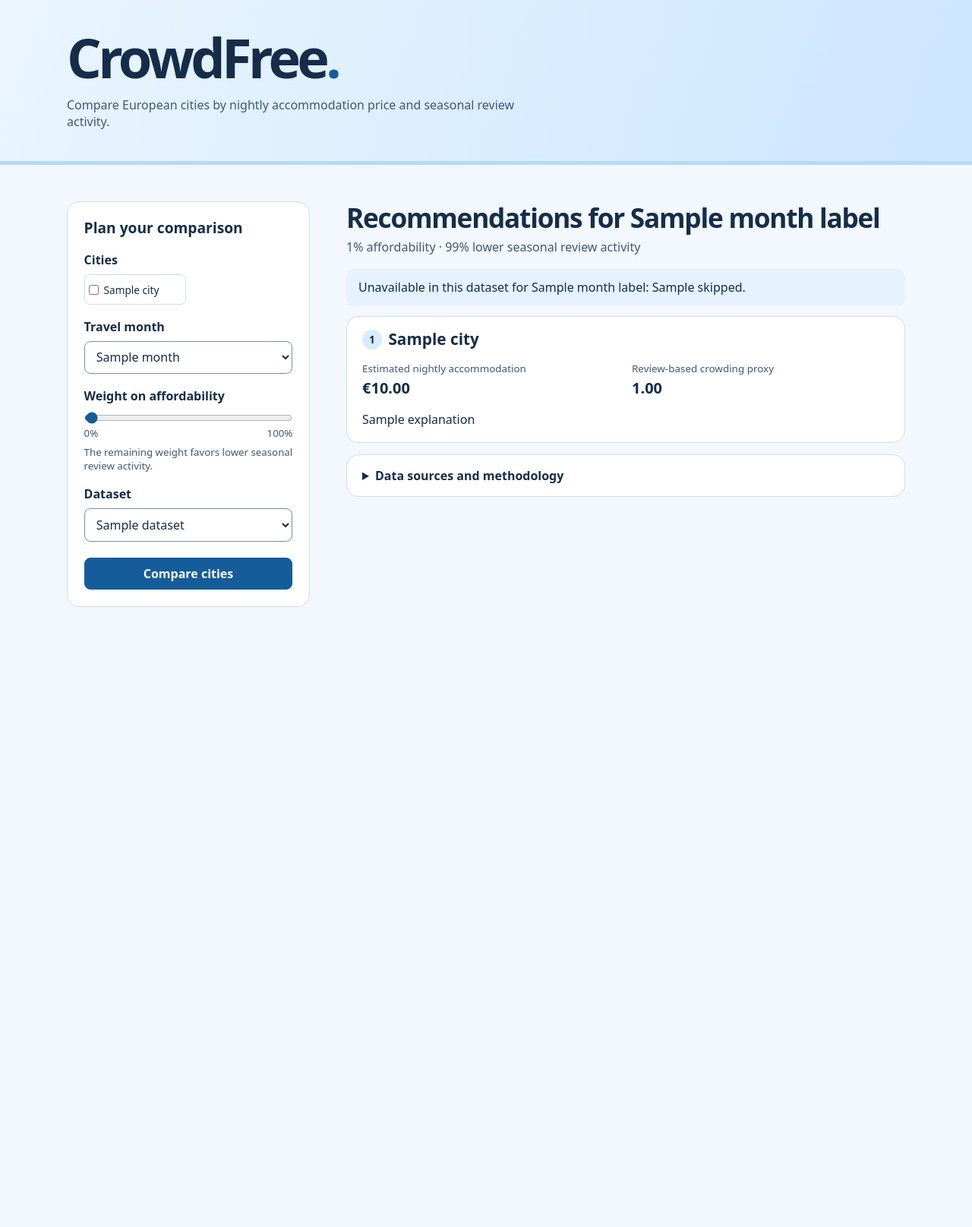
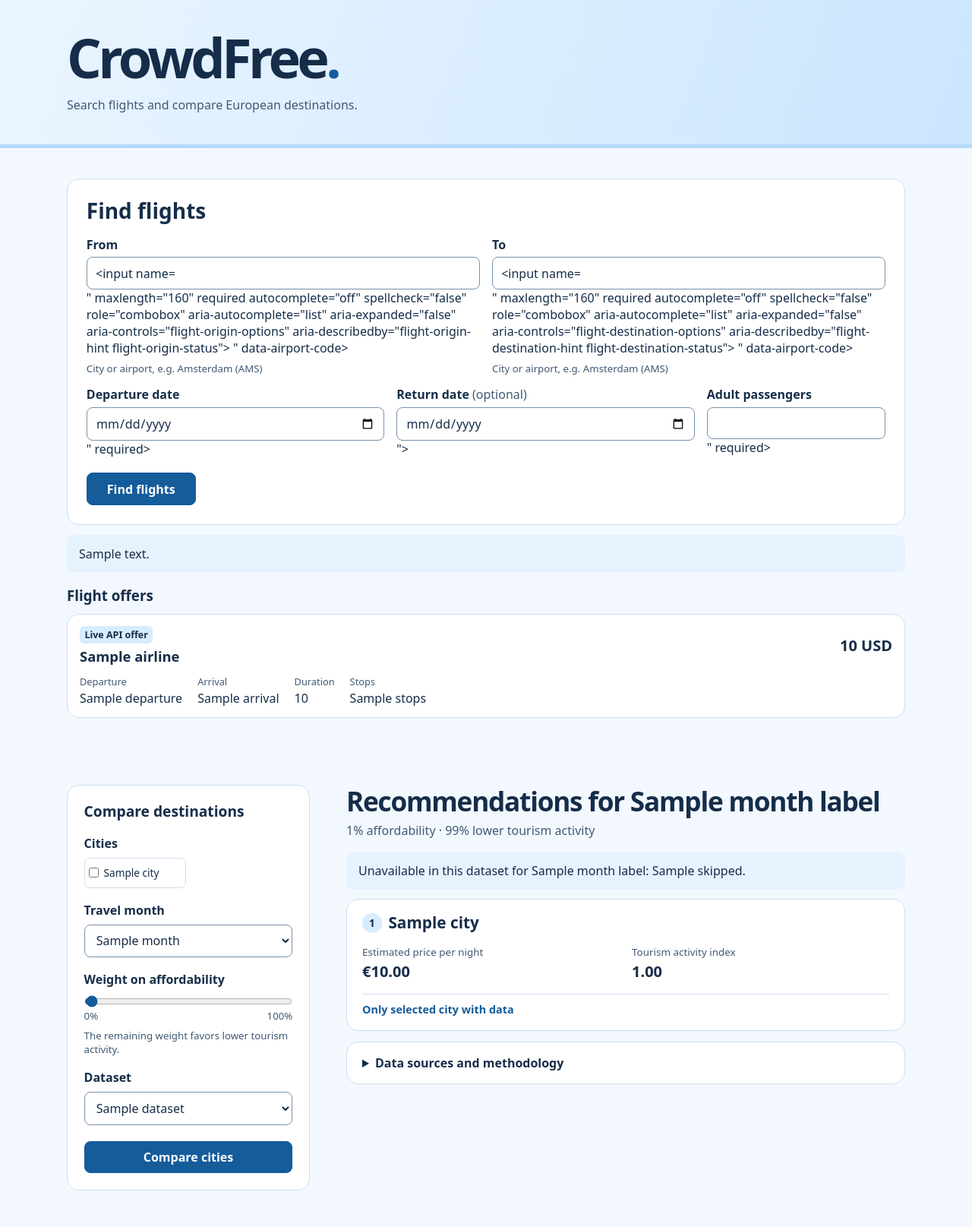
Before and after one commit to Ishchenko13/op_hackathon, a Flask app: template templates/index.html in a window 1280 px wide. Shown: the whole page at 76% size. Before the commit the page ends 799 px from the top, so only its background shows below. Run offline with Flask 3, Linux system fonts and the light colour scheme; the template is opened without the code that fills it: most values are stand-ins (such as "Sample title", 1, 10 or a date in 2020); form fields are guessed from the names that the template uses.

Commit message:
Add CrowdFree flight search interface

```diff
--- a/app.py
+++ b/app.py
@@ -1,13 +1,20 @@
 """Serve CrowdFree's HTML interface and connect it to the team modules."""
 
 from calendar import month_name
+from datetime import date
+import re
 from pathlib import Path
 
-from flask import Flask, render_template, request
+from dotenv import load_dotenv
+from flask import Flask, jsonify, render_template, request
+
+from flight_search import FORM_FIELDS, airport_suggestions, search_route
 
 app = Flask(__name__)
 
-DATA_DIR = Path(__file__).resolve().parent / "data"
+ROOT_DIR = Path(__file__).resolve().parent
+load_dotenv(ROOT_DIR / ".env")
+DATA_DIR = ROOT_DIR / "data"
 CITIES = ("Amsterdam", "Barcelona", "Paris", "Prague", "Rome", "Vienna")
 MONTHS = tuple(enumerate(month_name))[1:]
 DATASETS = {
@@ -66,6 +73,17 @@ def compare(cities, month, price_percent, dataset):
     }
 
 
+@app.get("/api/airports")
+def airports():
+    query = request.args.get("q", "").strip()
+    if not 2 <= len(query) <= 100:
+        return jsonify(airports=[])
+    try:
+        return jsonify(airports=airport_suggestions(query))
+    except (ImportError, ValueError, OSError, re.error):
+        return jsonify(airports=[], error="Airport suggestions are unavailable. Try again later."), 503
+
+
 @app.get("/")
 def index():
     submitted = request.args.get("compare") == "1"
@@ -80,6 +98,18 @@ def index():
     if dataset not in DATASETS:
         dataset = "auto"
 
+    today = date.today()
+    flight_form = {
+        field: request.args.get(field, "1" if field == "adults" else "").strip()
+        for field in FORM_FIELDS
+    }
+    flight_offers, flight_message = [], ""
+    if request.args.get("flight_search") == "1":
+        flight_offers, flight_message = search_route(flight_form, today)
+    flight_query = [
+        (key, value) for key, value in request.args.items(multi=True)
+        if key in {"compare", "city", "month", "price_weight", "dataset"}
+    ]
     return render_template(
         "index.html",
         cities=CITIES,
@@ -90,6 +120,11 @@ def index():
         price_percent=price_percent,
         datasets=DATASETS,
         dataset=dataset,
+        flight_query=flight_query,
+        flight_form=flight_form,
+        today=today.isoformat(),
+        flight_offers=flight_offers,
+        flight_message=flight_message,
         **compare(cities, month, price_percent, dataset),
     )
 
--- /dev/null
+++ b/static/airports.js
@@ -0,0 +1,135 @@
+const flightForm = document.querySelector("[data-airports-url]");
+
+if (flightForm) {
+  for (const field of flightForm.querySelectorAll("[data-airport-field]")) {
+    setupAirportField(field, flightForm.dataset.airportsUrl);
+  }
+
+  const departure = flightForm.elements.departure_date;
+  const returnDate = flightForm.elements.return_date;
+  const today = returnDate.min;
+  function updateReturnMinimum() {
+    returnDate.min = departure.value > today ? departure.value : today;
+  }
+  departure.addEventListener("change", updateReturnMinimum);
+  updateReturnMinimum();
+}
+
+function setupAirportField(field, endpoint) {
+  const input = field.querySelector("[role='combobox']");
+  const code = field.querySelector("[data-airport-code]");
+  const list = field.querySelector("[role='listbox']");
+  const status = field.querySelector("[role='status']");
+  let results = [];
+  let active = -1;
+  let timeout;
+  let pending;
+
+  function closeSuggestions() {
+    clearTimeout(timeout);
+    pending?.abort();
+    results = [];
+    active = -1;
+    list.replaceChildren();
+    list.hidden = true;
+    input.setAttribute("aria-expanded", "false");
+    input.removeAttribute("aria-activedescendant");
+    status.textContent = "";
+  }
+
+  function setValidity() {
+    input.setCustomValidity(
+      input.value && !code.value ? "Choose an airport from the suggestions." : ""
+    );
+  }
+
+  function selectAirport(result) {
+    input.value = result.display_name || `${result.city} — ${result.airport} (${result.iata})`;
+    code.value = result.iata;
+    closeSuggestions();
+    setValidity();
+    status.textContent = `Selected ${input.value}.`;
+  }
+
+  function showSuggestions(airports) {
+    results = airports;
+    airports.forEach((airport, index) => {
+      const option = document.createElement("li");
+      option.id = `${list.id}-${index}`;
+      option.setAttribute("role", "option");
+      option.setAttribute("aria-selected", "false");
+      option.textContent = `${airport.city} · ${airport.airport} (${airport.iata})`;
+      option.addEventListener("mousedown", (event) => event.preventDefault());
+      option.addEventListener("click", () => selectAirport(airport));
+      list.append(option);
+    });
+    list.hidden = airports.length === 0;
+    input.setAttribute("aria-expanded", String(!list.hidden));
+    status.textContent = airports.length
+      ? `${airports.length} airport suggestions available.`
+      : "No matching airports.";
+  }
+
+  input.addEventListener("input", () => {
+    code.value = "";
+    setValidity();
+    closeSuggestions();
+    const query = input.value.trim();
+    if (query.length < 2) return;
+
+    timeout = setTimeout(async () => {
+      const controller = new AbortController();
+      pending = controller;
+      const url = new URL(endpoint, window.location.href);
+      url.searchParams.set("q", query);
+      status.textContent = "Searching airports…";
+      try {
+        const response = await fetch(url, { signal: controller.signal });
+        const data = await response.json();
+        if (controller.signal.aborted) return;
+        if (!response.ok || data.error) {
+          status.textContent = data.error || "Airport suggestions are temporarily unavailable.";
+          return;
+        }
+        showSuggestions(data.airports);
+      } catch (error) {
+        if (!controller.signal.aborted) {
+          status.textContent = "Airport suggestions are temporarily unavailable.";
+        }
+      }
+    }, 180);
+  });
+
+  input.addEventListener("keydown", (event) => {
+    if (event.key === "Escape") {
+      closeSuggestions();
+      return;
+    }
+    if (!results.length) return;
+    if (event.key === "Enter" && active >= 0) {
+      event.preventDefault();
+      selectAirport(results[active]);
+      return;
+    }
+    if (event.key !== "ArrowDown" && event.key !== "ArrowUp") return;
+
+    event.preventDefault();
+    if (event.key === "ArrowDown") {
+      active = (active + 1) % results.length;
+    } else {
+      active = active <= 0 ? results.length - 1 : active - 1;
+    }
+    for (const [index, option] of Array.from(list.children).entries()) {
+      option.setAttribute("aria-selected", String(index === active));
+    }
+    const option = list.children[active];
+    input.setAttribute("aria-activedescendant", option.id);
+    option.scrollIntoView({ block: "nearest" });
+  });
+
+  field.addEventListener("focusout", (event) => {
+    if (!field.contains(event.relatedTarget)) closeSuggestions();
+  });
+
+  setValidity();
+}
--- /dev/null
+++ b/static/flights.css
@@ -0,0 +1,82 @@
+.flight-section {
+  margin-block: clamp(1.5rem, 4vw, 2.5rem);
+  scroll-margin-top: 1rem;
+}
+
+.flight-form { padding: clamp(1rem, 3vw, 1.55rem); }
+.flight-form h2 { margin: 0 0 1rem; font-size: clamp(1.35rem, 3vw, 1.75rem); }
+
+.flight-route, .flight-dates {
+  display: grid;
+  grid-template-columns: repeat(2, minmax(0, 1fr));
+  gap: 0.8rem 1rem;
+}
+
+.flight-dates {
+  margin-top: 0.9rem;
+  grid-template-columns: repeat(2, minmax(0, 1fr)) minmax(9rem, 0.6fr);
+}
+
+.flight-field { min-width: 0; }
+.flight-field label { display: block; margin-bottom: 0.35rem; font-weight: 700; }
+.flight-field label span { font-weight: 400; }
+.flight-field input {
+  width: 100%;
+  min-width: 0;
+  min-height: 2.65rem;
+  padding: 0.55rem 0.7rem;
+  border: 1px solid var(--control-line);
+  border-radius: 0.5rem;
+  background: #fff;
+  color: var(--ink);
+  font: inherit;
+}
+
+.flight-form button { width: auto; min-width: 9rem; }
+.airport-field { position: relative; }
+.airport-status:empty { display: none; }
+.airport-options {
+  position: absolute;
+  z-index: 1;
+  inset: 4.65rem 0 auto;
+  max-height: 15rem;
+  overflow: auto;
+  padding: 0.25rem;
+  margin: 0;
+  list-style: none;
+  background: #fff;
+  border: 1px solid var(--control-line);
+  border-radius: 0.55rem;
+  box-shadow: 0 0.35rem 1.2rem #152d4926;
+}
+
+.airport-options li { padding: 0.65rem; border-radius: 0.35rem; cursor: pointer; }
+.airport-options li:hover, .airport-options li[aria-selected="true"] { background: var(--sky); }
+.flight-message { margin-top: 0.85rem; }
+.flight-results h3 { margin: 1.25rem 0 0.75rem; }
+.flight-offers { list-style: none; margin: 0; padding: 0; display: grid; gap: 0.7rem; }
+.flight-offer { padding: 0.9rem 1rem; }
+.flight-offer-heading { display: flex; align-items: center; justify-content: space-between; gap: 0.8rem; }
+.flight-offer-heading h4 { margin: 0.25rem 0 0; font-size: 1.15rem; }
+.flight-price { margin: 0; font-size: 1.25rem; font-weight: 750; }
+.offer-type {
+  margin: 0;
+  display: inline-block;
+  background: var(--sky);
+  border-radius: 0.35rem;
+  padding: 0.2rem 0.4rem;
+  font-size: 0.78rem;
+  font-weight: 700;
+}
+.offer-demo { background: #f7edcc; color: #63470f; }
+.flight-details { display: flex; flex-wrap: wrap; gap: 0.6rem 1.25rem; margin: 0.7rem 0 0; }
+.flight-details dt { font-size: 0.8rem; color: var(--muted); }
+.flight-details dd { margin: 0.15rem 0 0; overflow-wrap: anywhere; }
+.flight-offer a { display: inline-block; margin-top: 0.65rem; color: var(--blue); }
+@media (max-width: 40rem) {
+  .flight-route { grid-template-columns: minmax(0, 1fr); }
+  .flight-dates { grid-template-columns: repeat(2, minmax(0, 1fr)); }
+}
+@media (max-width: 24rem) {
+  .flight-dates { grid-template-columns: minmax(0, 1fr); }
+}
--- a/static/style.css
+++ b/static/style.css
@@ -155,7 +155,14 @@ button:hover { background: var(--blue-hover); }
 .metrics { display: grid; grid-template-columns: repeat(2, minmax(0, 1fr)); gap: 1rem; margin: 1rem 0; }
 .metrics dt { color: var(--muted); font-size: 0.84rem; }
 .metrics dd { margin: 0.2rem 0 0; font-size: 1.25rem; font-weight: 700; }
-.explanation { margin: 0; line-height: 1.55; }
+.recommendation-summary {
+  margin: 0;
+  padding-top: 0.65rem;
+  border-top: 1px solid var(--line);
+  font-size: 0.9rem;
+  font-weight: 700;
+  color: var(--blue);
+}
 
 .methodology { margin-top: 0.9rem; padding: 1rem 1.25rem; }
 .methodology summary { cursor: pointer; font-weight: 700; }
--- /dev/null
+++ b/templates/flight_search.html
@@ -0,0 +1,90 @@
+{% macro airport_input(name, label) %}
+  <div class="flight-field airport-field" data-airport-field>
+    <label for="flight-{{ name }}">{{ label }}</label>
+    <input id="flight-{{ name }}" type="text" name="{{ name }}_text"
+           value="{{ flight_form[name ~ '_text'] }}" maxlength="160" required
+           autocomplete="off" spellcheck="false"
+           role="combobox" aria-autocomplete="list" aria-expanded="false"
+           aria-controls="flight-{{ name }}-options"
+           aria-describedby="flight-{{ name }}-hint flight-{{ name }}-status">
+    <input type="hidden" name="{{ name }}" value="{{ flight_form[name] }}" data-airport-code>
+    <p id="flight-{{ name }}-hint" class="muted help">City or airport, e.g. Amsterdam (AMS)</p>
+    <p id="flight-{{ name }}-status" class="airport-status muted help" role="status"></p>
+    <ul id="flight-{{ name }}-options" class="airport-options"
+        role="listbox" aria-label="{{ label }} airport suggestions" hidden></ul>
+  </div>
+{% endmacro %}
+
+<section class="container flight-section" id="flight-search" aria-labelledby="flight-title">
+  <form class="flight-form panel" action="{{ url_for('index', _anchor='flight-search') }}"
+        method="get" data-airports-url="{{ url_for('airports') }}">
+    <h2 id="flight-title">Find flights</h2>
+    <input type="hidden" name="flight_search" value="1">
+    {% for key, value in flight_query %}
+      <input type="hidden" name="{{ key }}" value="{{ value }}">
+    {% endfor %}
+
+    <div class="flight-route">
+      {{ airport_input('origin', 'From') }}
+      {{ airport_input('destination', 'To') }}
+    </div>
+    <div class="flight-dates">
+      <div class="flight-field">
+        <label for="flight-departure">Departure date</label>
+        <input id="flight-departure" type="date" name="departure_date"
+               min="{{ today }}" value="{{ flight_form.departure_date }}" required>
+      </div>
+      <div class="flight-field">
+        <label for="flight-return">Return date <span class="muted">(optional)</span></label>
+        <input id="flight-return" type="date" name="return_date"
+               min="{{ today }}" value="{{ flight_form.return_date }}">
+      </div>
+      <div class="flight-field">
+        <label for="flight-adults">Adult passengers</label>
+        <input id="flight-adults" type="number" name="adults" min="1"
+               step="1" value="{{ flight_form.adults }}" required>
+      </div>
+    </div>
+    <button type="submit">Find flights</button>
+    <noscript><p class="muted help">Enable JavaScript to choose airports from the suggestions.</p></noscript>
+  </form>
+
+  {% if flight_message %}
+    <p class="notice flight-message" role="status">{{ flight_message }}</p>
+  {% endif %}
+
+  {% if flight_offers %}
+    <section class="flight-results" aria-labelledby="flight-results-title">
+      <h3 id="flight-results-title">Flight offers</h3>
+      <ul class="flight-offers" role="list">
+        {% for offer in flight_offers %}
+          <li class="panel flight-offer">
+            <div class="flight-offer-heading">
+              <div>
+                <p class="offer-type{% if offer.is_demo %} offer-demo{% endif %}">
+                  {{ 'Demo offer' if offer.is_demo else 'Live API offer' }}
+                </p>
+                <h4>{{ offer.airline or 'Airline unavailable' }}</h4>
+              </div>
+              <p class="flight-price">{{ offer.price }} {{ offer.currency }}</p>
+            </div>
+            <dl class="flight-details">
+              <div><dt>Departure</dt><dd>{{ offer.departure or 'Unavailable' }}</dd></div>
+              <div><dt>Arrival</dt><dd>{{ offer.arrival or 'Unavailable' }}</dd></div>
+              {% if offer.duration %}<div><dt>Duration</dt><dd>{{ offer.duration }}</dd></div>{% endif %}
+              {% if offer.stops is not none %}
+                <div><dt>Stops</dt><dd>{{ 'Nonstop' if offer.stops == 0 else offer.stops }}</dd></div>
+              {% endif %}
+              {% if offer.baggage %}
+                <div><dt>Included baggage</dt><dd>{{ 'Included' if offer.baggage is sameas true else offer.baggage }}</dd></div>
+              {% endif %}
+            </dl>
+            {% if not offer.is_demo and offer.booking_url is string and offer.booking_url.startswith(('https://', 'http://')) %}
+              <a href="{{ offer.booking_url }}">View on provider site</a>
+            {% endif %}
+          </li>
+        {% endfor %}
+      </ul>
+    </section>
+  {% endif %}
+</section>
--- a/templates/index.html
+++ b/templates/index.html
@@ -5,19 +5,24 @@
   <meta name="viewport" content="width=device-width, initial-scale=1">
   <title>CrowdFree</title>
   <link rel="stylesheet" href="{{ url_for('static', filename='style.css') }}">
+  <link rel="stylesheet" href="{{ url_for('static', filename='flights.css') }}">
+  <script src="{{ url_for('static', filename='airports.js') }}" defer></script>
 </head>
 <body>
   <header class="site-header">
     <div class="container">
       <h1>CrowdFree<span>.</span></h1>
-      <p>Compare European cities by nightly accommodation price and seasonal review activity.</p>
+      <p>Search flights and compare European destinations.</p>
     </div>
   </header>
 
-  <main class="container layout">
+  <main>
+    {% include 'flight_search.html' %}
+
+    <div class="container layout" id="city-comparison">
       <form class="filters panel" action="{{ url_for('index') }}" method="get">
         <input type="hidden" name="compare" value="1">
-      <h2>Plan your comparison</h2>
+        <h2>Compare destinations</h2>
 
         <fieldset>
           <legend>Cities</legend>
@@ -45,7 +50,7 @@
           <input id="price-weight" type="range" name="price_weight" min="0" max="100"
                  value="{{ price_percent }}" aria-describedby="weight-help">
           <div class="range-labels" aria-hidden="true"><span>0%</span><span>100%</span></div>
-        <p class="muted help" id="weight-help">The remaining weight favors lower seasonal review activity.</p>
+          <p class="muted help" id="weight-help">The remaining weight favors lower tourism activity.</p>
         </div>
 
         <div class="field">
@@ -63,7 +68,7 @@
       <section class="results" aria-labelledby="results-title">
         <div class="results-header">
           <h2 id="results-title">Recommendations for {{ month_label }}</h2>
-        <p class="muted">{{ price_percent }}% affordability · {{ 100 - price_percent }}% lower seasonal review activity</p>
+          <p class="muted">{{ price_percent }}% affordability · {{ 100 - price_percent }}% lower tourism activity</p>
         </div>
 
         {% if active_dataset == "demo" %}
@@ -85,15 +90,27 @@
                 <h3>{{ row.city }}</h3>
                 <dl class="metrics">
                   <div>
-                  <dt>Estimated nightly accommodation</dt>
+                    <dt>Estimated price per night</dt>
                     <dd>€{{ '{:,.2f}'.format(row.price_eur) }}</dd>
                   </div>
                   <div>
-                  <dt>Review-based crowding proxy</dt>
+                    <dt>Tourism activity index</dt>
                     <dd>{{ '{:.2f}'.format(row.crowd_index) }}</dd>
                   </div>
                 </dl>
-              <p class="explanation">{{ row.explanation }}</p>
+                {% if loop.first %}
+                  <p class="recommendation-summary">
+                    {% if recommendations | length == 1 %}
+                      Only selected city with data
+                    {% elif price_percent == 100 %}
+                      Lowest estimated nightly price
+                    {% elif price_percent == 0 %}
+                      Lowest tourism activity index
+                    {% else %}
+                      Top match for your price and activity weights
+                    {% endif %}
+                  </p>
+                {% endif %}
               </li>
             {% endfor %}
           </ol>
@@ -102,8 +119,9 @@
         <details class="panel methodology">
           <summary>Data sources and methodology</summary>
           <p class="muted">
-          Prices estimate nightly accommodation in euros. The crowding proxy uses seasonal review activity
-          relative to each city's own typical activity.
+            Prices estimate nightly accommodation in euros. The tourism activity index is a proxy
+            for crowding. The ranking puts your selected weight on price and the rest on the activity
+            index, favoring lower values for both.
           </p>
           {% for source in sources %}
             <h3>{{ source.city }}</h3>
@@ -122,6 +140,7 @@
           {% endfor %}
         </details>
       </section>
+    </div>
   </main>
 </body>
 </html>
```
Also changed, not shown: flight_search.py (added, +113 -0 lines), tests/test_flight_ui.py (added, +129 -0 lines), README.md. Lines whose indentation alone changed are shown as unchanged.
